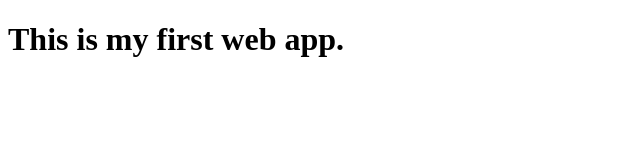
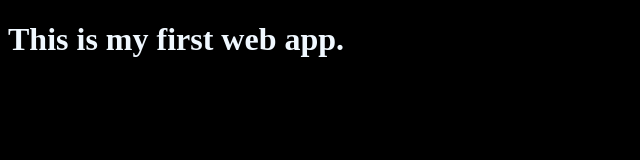
Before and after one commit to Vansh-Arora/basic_web, a plain HTML site: page index.html in a window 1280 px wide. Shown: the whole page, without its empty margins (0-640 px from the left). Drawn offline with Linux system fonts and the light colour scheme.

Commit message:
Some CSS

```diff
--- a/index.html
+++ b/index.html
@@ -1,9 +1,23 @@
 <!DOCTYPE html>
 <html>
+
     <head>
         <title>Hello World</title>
+
+        <style>
+            body
+            {
+                background-color: black;
+            }
+            h1
+            {
+                color: aliceblue;
+            }
+        </style>
     </head>
+
     <body>
         <h1>This is my first web app.</h1>
     </body>
+
 </html>
```
